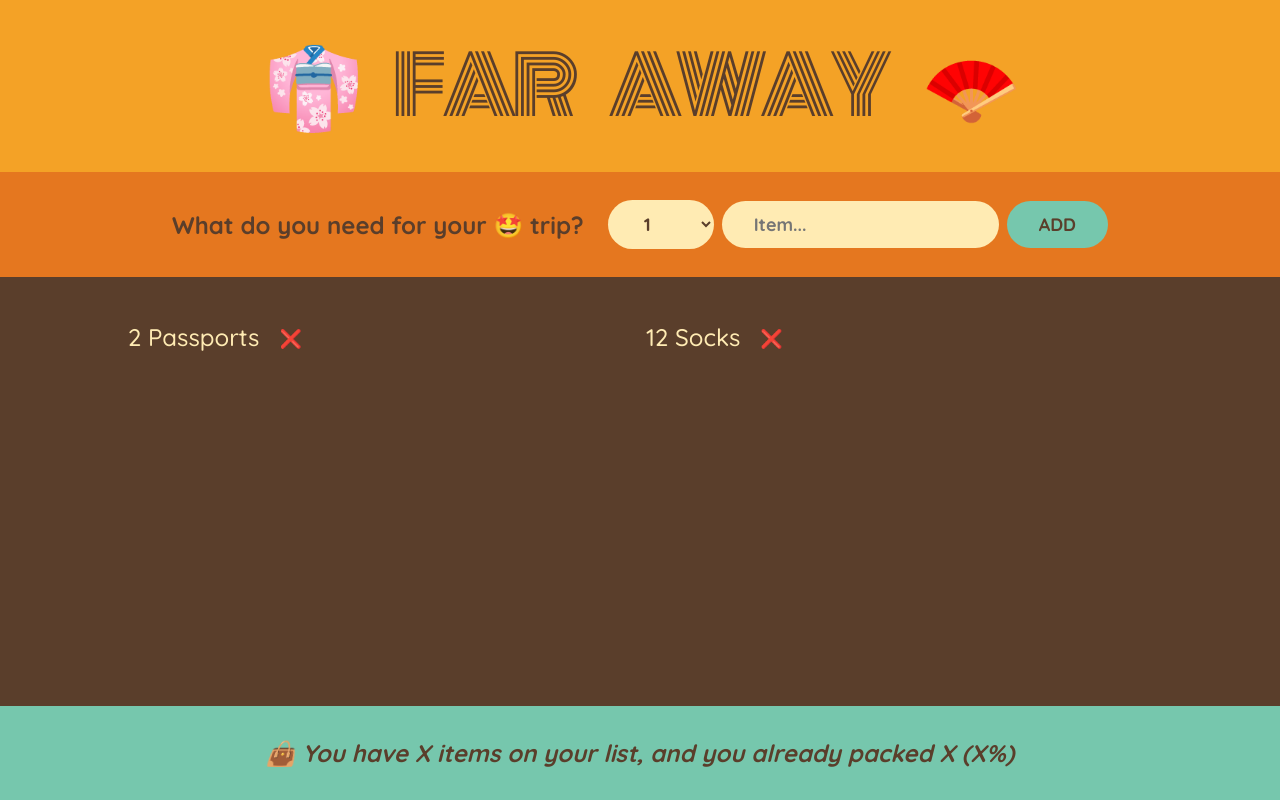
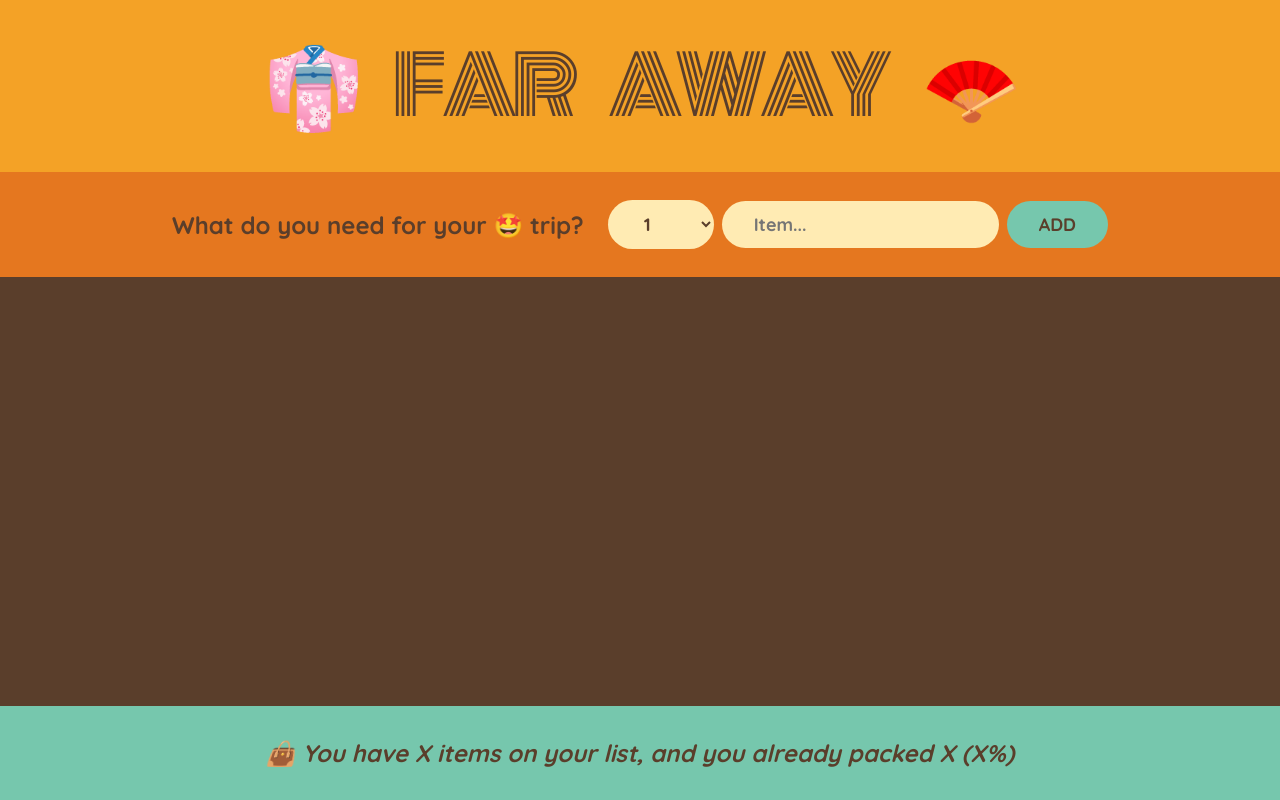
Before and after one commit to BarnoMamadzhanova/5-travel-list, a React (Create React App) app: page / in a window 1280 px wide. Built offline with nearby package versions, Linux system fonts and the light colour scheme.

Commit message:
lifting the state up

```diff
--- a/src/App.js
+++ b/src/App.js
@@ -6,11 +6,17 @@
 ];
 
 export default function App() {
+  const [items, setItems] = useState([]);
+
+  function handleAddItems(item) {
+    setItems((items) => [...items, item]);
+  }
+
   return (
     <div className="app">
       <Logo />
-      <Form />
-      <PackingList />
+      <Form onAddItems={handleAddItems} />
+      <PackingList items={items} />
       <Stats />
     </div>
   );
@@ -20,7 +26,7 @@
   return <h1>👘 Far Away 🪭</h1>;
 }
 
-function Form() {
+function Form(onAddItems) {
   const [description, setDescription] = useState("");
   const [quantity, setQuantity] = useState(1);
 
@@ -31,6 +37,8 @@
 
     const newItem = { description, quantity, packed: false, id: Date.now() };
     console.log(newItem);
+
+    onAddItems(newItem);
 
     setDescription("");
     setQuantity(1);
@@ -60,11 +68,11 @@
   );
 }
 
-function PackingList() {
+function PackingList({ items }) {
   return (
     <div className="list">
       <ul>
-        {initialItems.map((item) => (
+        {items.map((item) => (
           <Item item={item} key={item.id} />
         ))}
       </ul>
```
